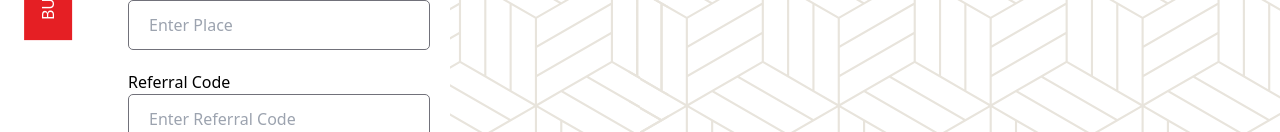
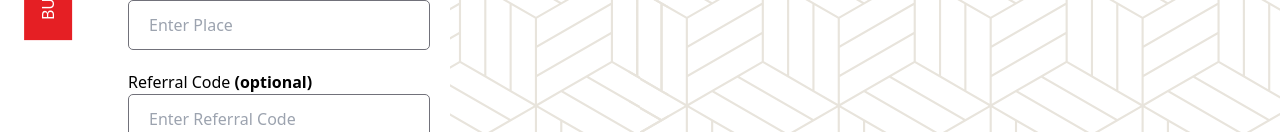
Before and after one commit to SpaceUP-CUSAT-22/landing-2023, a React (Vite) app: page /register in a window 1280 px wide. Shown: the part 668-800 px from the top of the page. Built offline with nearby package versions, Linux system fonts and the light colour scheme.

Commit message:
optional

```diff
--- a/src/pages/Register.jsx
+++ b/src/pages/Register.jsx
@@ -157,7 +157,7 @@
                         <label htmlFor="" className='text-black text-left mr-3'>Place</label>
                         <input value={formData.place} name="place" onChange={handleInputChange} type="text" placeholder="Enter Place" className='mb-5 px-5 py-3 rounded-[5px] border-[1.5px] border-zinc-500 ' />
 
-                        <label htmlFor="" className='text-black text-left mr-3'>Referral Code</label>
+                        <label htmlFor="" className='text-black text-left mr-3'>Referral Code <span className='font-semibold'>(optional)</span> </label>
                         <input value={formData.referralCode} name="referralCode" onChange={handleInputChange} type="text" placeholder="Enter Referral Code" className='mb-5 px-5 py-3 rounded-[5px] border-[1.5px] border-zinc-500 ' />
                         <p className='text-black text-lg my-5'>*Refreshments and lunch included</p>
                         <button onClick={handleNext} className='px-10 py-3 text-white bg-[#E51F24] text-center'>NEXT</button>
```
